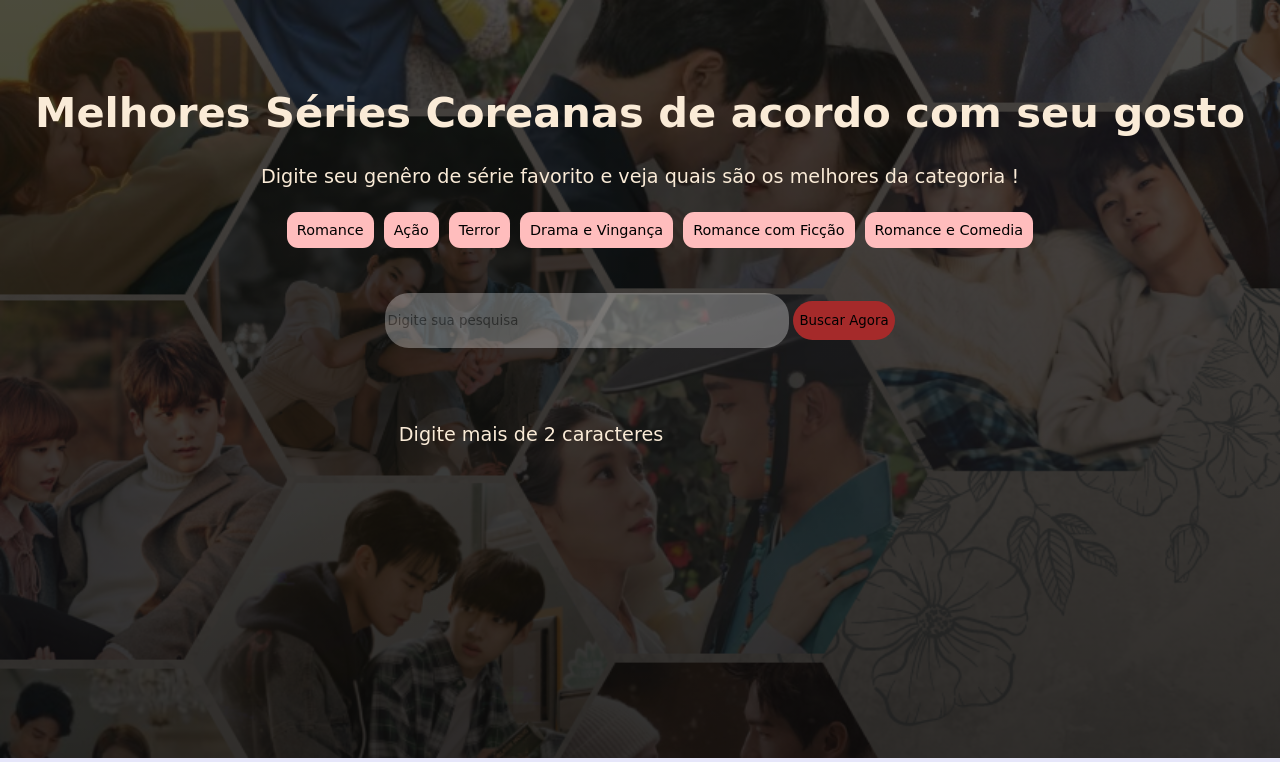
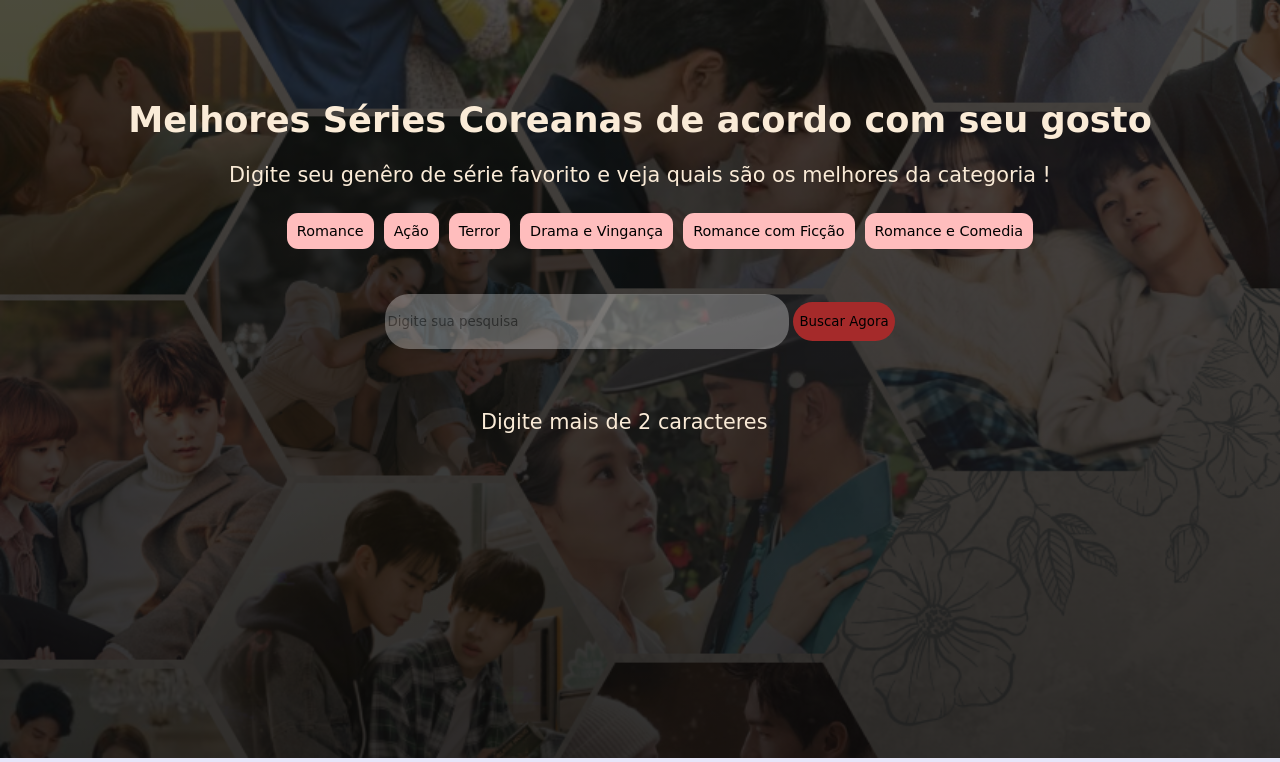
Before and after one commit to crislaine-santos/projetoalura, a plain HTML site: page index.html in a window 1280 px wide. Both pictures are taken after a click on the button "Buscar Agora". Shown: the top 762 px of the page. Drawn offline with Linux system fonts and the light colour scheme; grey boxes are pictures that could not be loaded; a web font is replaced by a local one.

Commit message:
Add files via upload
Concerto da página.

```diff
--- a/app.js
+++ b/app.js
@@ -32,7 +32,7 @@ function pesquisar() {  //Função para pesquisar os doramas
                         <h2>
                         ${dado.titulo}
                         </h2>
-                  <p class="descricao-meta"> ${dado.sinopse} </p>
+                  <h4 class="descricao-meta"> ${dado.sinopse} </h4>
                   <a href=${dado.link}" target="_blank"> Clique aqui para saber mais </a>
 
                   </div>
--- a/styles.css
+++ b/styles.css
@@ -12,17 +12,19 @@ body {
 }
 
 h1 {
-    font-size: 2.6rem;
+    font-size: 2.2rem;
     color: antiquewhite;
+    text-align: center; /* Alinha o texto ao centro */
     font-family: "Playwrite CU", cursive;
     font-optical-sizing: auto;
     font-style: normal;
 }
 
 p {
-    font-size: 1.2rem;
+    font-size: 1.3rem;
     font-family: "Playpen Sans", cursive;
     color: antiquewhite;
+    text-align: center;
 }
 
 #container-generos {
@@ -66,9 +68,12 @@ button {
     width: 60rem;    /* Largura máxima da caixa de resultados */
     height: 40vh;    /* Altura máxima da caixa de resultados */
     overflow-y: auto;    /* Adiciona rolagem vertical se necessário */
-    margin-top: 1rem;    /* Espaçamento acima da caixa de resultados */
+
     padding: 1rem;    /* Espaçamento interno */
     border-radius: 0.6rem;    /* Borda arredondada */
+    display: flex; /* Usa Flexbox para layout */
+    flex-direction: column; /* Alinha os itens na vertical */
+    align-items: center; /* Centraliza os itens horizontalmente */
 }
 
 /* Estiliza cada item de resultado */
@@ -79,6 +84,7 @@ button {
     padding: 1rem;    /* Espaçamento interno */
     margin-bottom: 1rem;    /* Espaçamento abaixo dos itens */
     box-shadow: 0 2px 4px rgba(0, 0, 0, 0.1);    /* Sombra leve */
+
 }
 
 .item-resultado h2 {
@@ -103,6 +109,7 @@ button {
 .descricao-meta {
     color: #302f2f;
     margin: 0.5rem 0;/* Margem acima e abaixo */
+    font-size: 1.2rem;
 
 }
 
```
